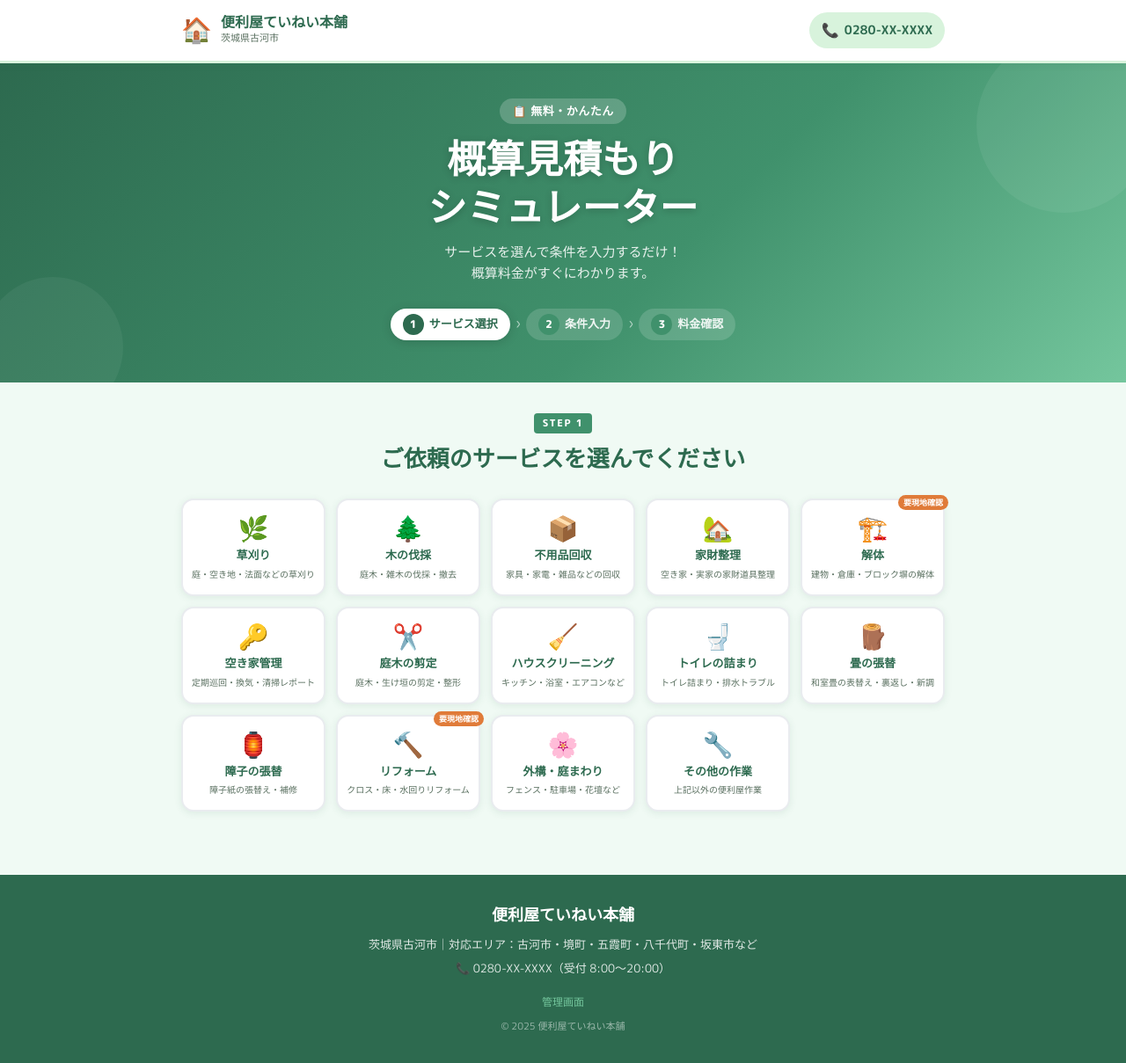
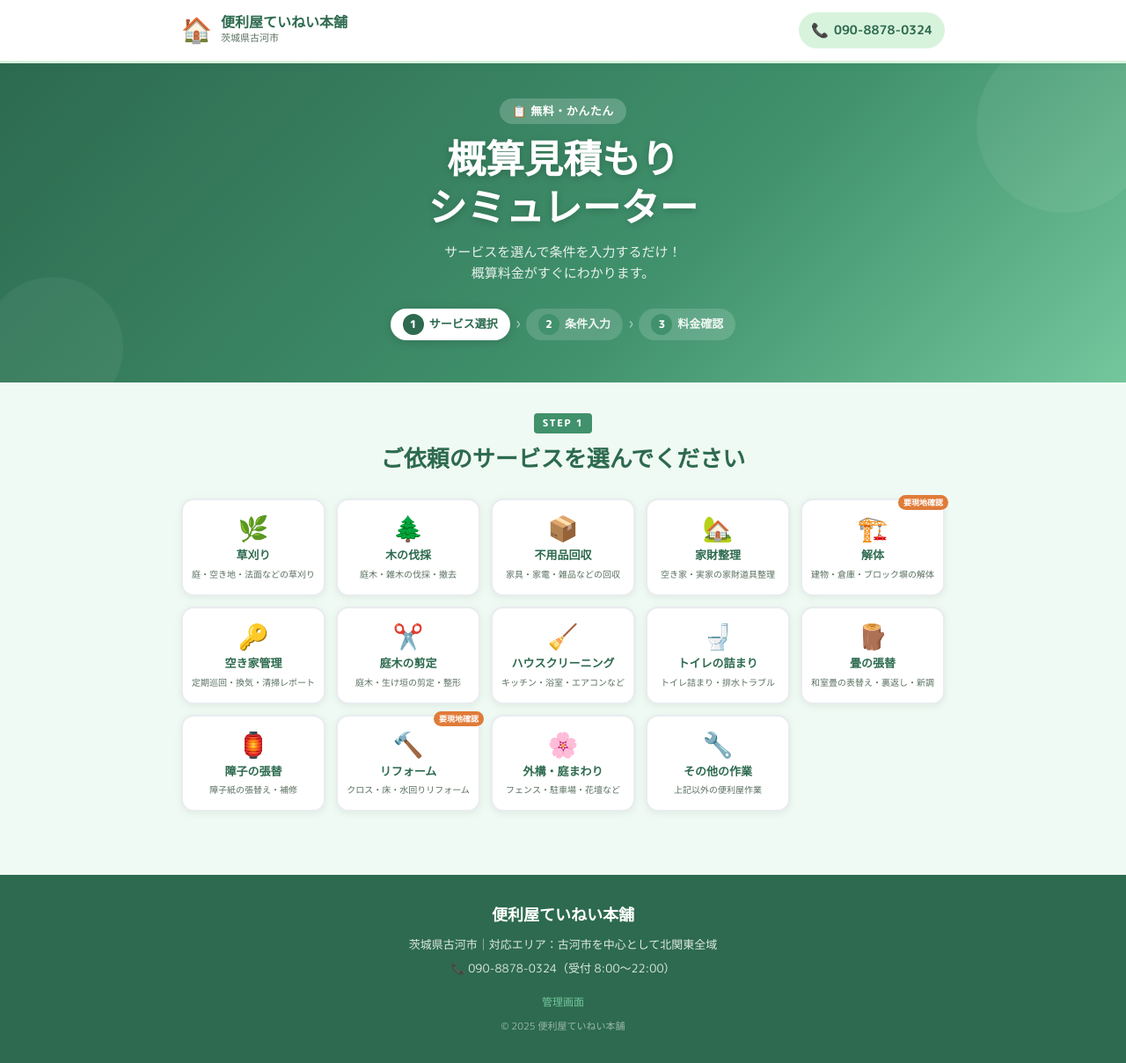
Before and after one commit to hirocom72/teineihonpo, a plain HTML site: page index.html in a window 1280 px wide. Shown: the whole page at 88% size. Drawn offline with Linux system fonts and the light colour scheme.

Commit message:
fix: ロゴリンク・電話番号・対応エリア・受付時間を更新
- ロゴを公式サイト(flattech.tokyo/flat/)へのリンクに変更
- 電話番号を090-8878-0324に統一
- 対応エリアを「古河市を中心として北関東全域」に変更
- 受付時間を22:00に変更

Co-Authored-By: Claude Sonnet 4.6 <noreply@anthropic.com>

```diff
--- a/index.html
+++ b/index.html
@@ -13,16 +13,16 @@
 <!-- ヘッダー -->
 <header class="site-header">
   <div class="header-inner">
-    <div class="logo-area">
+    <a href="https://www.flattech.tokyo/flat/" class="logo-area">
       <span class="logo-icon">🏠</span>
       <div class="logo-text">
         <span class="logo-main">便利屋ていねい本舗</span>
         <span class="logo-sub">茨城県古河市</span>
       </div>
-    </div>
-    <a href="tel:0280000000" class="header-tel">
+    </a>
+    <a href="tel:09088780324" class="header-tel">
       <span class="tel-icon">📞</span>
-      <span class="tel-num">0280-XX-XXXX</span>
+      <span class="tel-num">090-8878-0324</span>
     </a>
   </div>
 </header>
@@ -123,11 +123,11 @@
               <span class="btn-sub">24時間受付・かんたん</span>
             </div>
           </a>
-          <a href="tel:0280000000" class="contact-btn tel-btn">
+          <a href="tel:09088780324" class="contact-btn tel-btn">
             <span class="btn-icon">📞</span>
             <div class="btn-text">
               <span class="btn-main">電話する</span>
-              <span class="btn-sub">0280-XX-XXXX</span>
+              <span class="btn-sub">090-8878-0324</span>
             </div>
           </a>
           <a href="#inquiryForm" class="contact-btn form-btn" id="formScrollBtn">
@@ -181,8 +181,8 @@
 <footer class="site-footer">
   <div class="footer-inner">
     <p class="footer-name">便利屋ていねい本舗</p>
-    <p class="footer-addr">茨城県古河市｜対応エリア：古河市・境町・五霞町・八千代町・坂東市など</p>
-    <p class="footer-tel">📞 0280-XX-XXXX（受付 8:00〜20:00）</p>
+    <p class="footer-addr">茨城県古河市｜対応エリア：古河市を中心として北関東全域</p>
+    <p class="footer-tel">📞 090-8878-0324（受付 8:00〜22:00）</p>
     <div class="footer-links">
       <a href="admin.html">管理画面</a>
     </div>
--- a/style.css
+++ b/style.css
@@ -66,6 +66,8 @@ body {
   display: flex;
   align-items: center;
   gap: 10px;
+  text-decoration: none;
+  color: inherit;
 }
 .logo-icon { font-size: 28px; }
 .logo-text { display: flex; flex-direction: column; }
```
